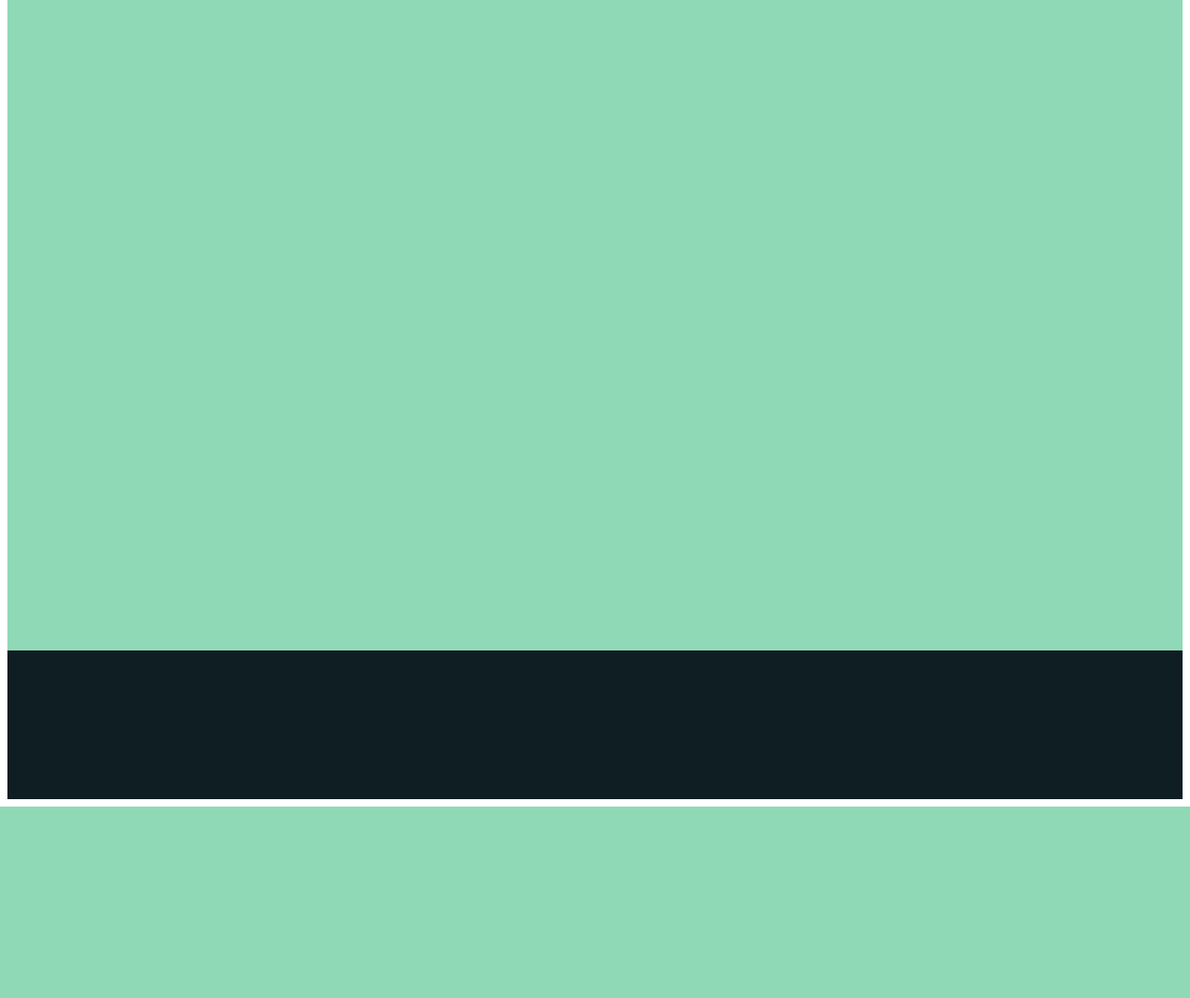
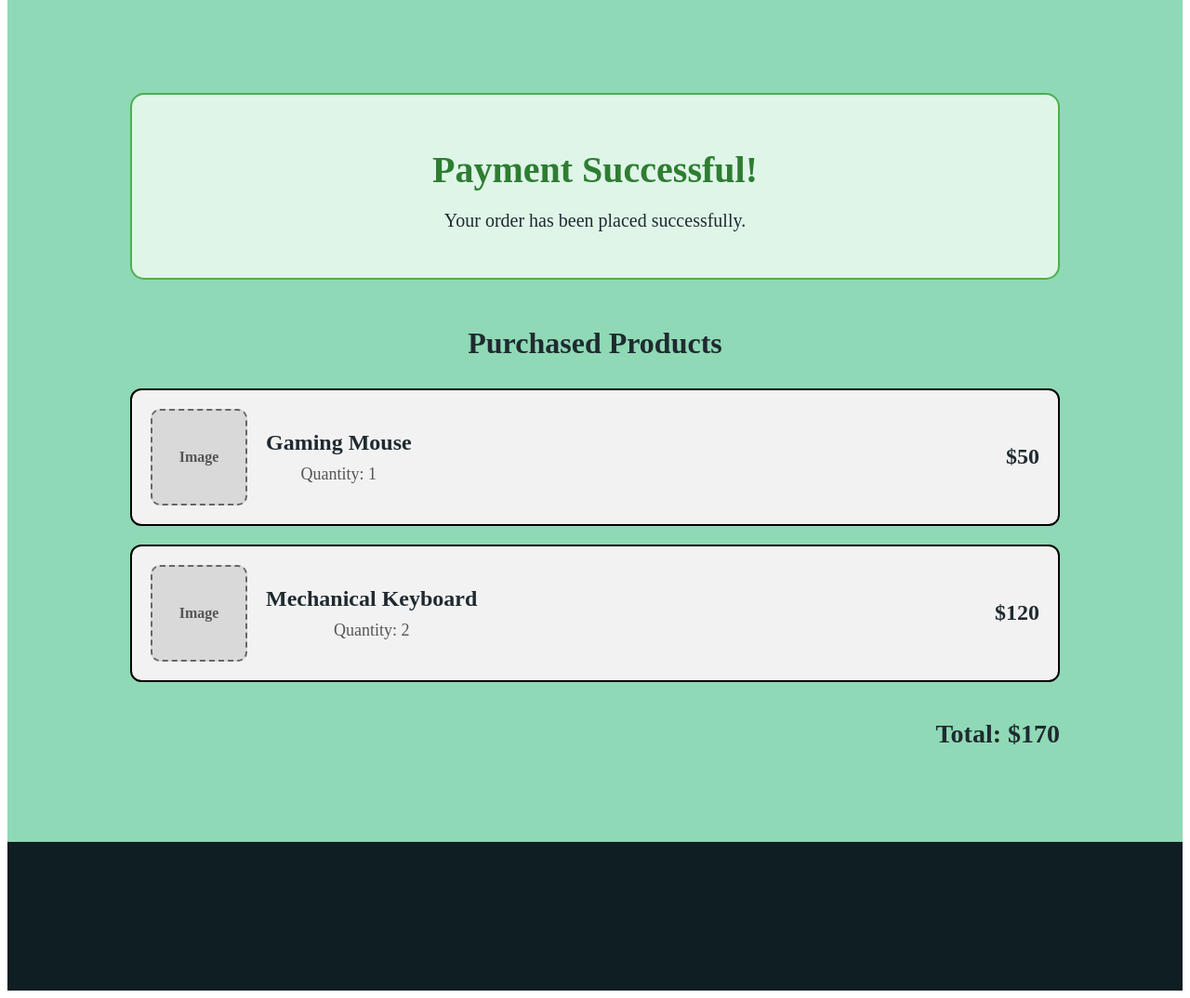
Before and after one commit to MohammadAlsadiq/PC-shopping-website, a PHP site: page /order-confirmation.html in a window 1280 px wide. Shown: the part 139-1213 px from the top of the page at 93% size. Before the commit the page ends 1007 px from the top, so only its background shows below. Run offline with PHP 8.4, Linux system fonts and the light colour scheme.

Commit message:
I fixed <content> issue. added some structure on how css should be edited by each team member

```diff
--- a/PC-shopping-website/milestone2/Templete.html
+++ b/PC-shopping-website/milestone2/Templete.html
@@ -36,7 +36,7 @@
 
     <main>
 
-        <div class = "content">
+        <div class = "templete_content">
 
 
         </div>
--- a/PC-shopping-website/milestone2/admin-dashboard.html
+++ b/PC-shopping-website/milestone2/admin-dashboard.html
@@ -36,7 +36,7 @@
 
     <main>
 
-        <div class = "content">
+        <div class = "admin-dashboard_content">
 
 
         </div>
--- a/PC-shopping-website/milestone2/cart.html
+++ b/PC-shopping-website/milestone2/cart.html
@@ -36,7 +36,7 @@
 
     <main>
 
-        <div class = "content">
+        <div class = "cart_content">
 
 
         </div>
--- a/PC-shopping-website/milestone2/contact.html
+++ b/PC-shopping-website/milestone2/contact.html
@@ -36,7 +36,7 @@
 
     <main>
 
-        <div class = "content">
+        <div class = "contact_content">
 
 
         </div>
--- a/PC-shopping-website/milestone2/login.html
+++ b/PC-shopping-website/milestone2/login.html
@@ -36,7 +36,7 @@
 
     <main>
 
-        <div class = "content">
+        <div class = "login_content">
 
 
         </div>
--- a/PC-shopping-website/milestone2/order-confirmation.html
+++ b/PC-shopping-website/milestone2/order-confirmation.html
@@ -36,12 +36,54 @@
 
     <main>
 
-        <div class = "content">
+    <div class="order-confirmation_content">
 
-
+        <div class="confirmation-box">
+            <h1>Payment Successful!</h1>
+            <p>Your order has been placed successfully.</p>
         </div>
 
-    </main>
+        <div class="order-section">
+            <h2>Purchased Products</h2>
+
+            <div class="product-list">
+
+                <div class="product-item">
+                    <div class="product-info">
+                        <div class="product-image">Image</div>
+
+                        <div class="product-details">
+                            <h3>Gaming Mouse</h3>
+                            <p>Quantity: 1</p>
+                        </div>
+                    </div>
+
+                    <div class="product-price">$50</div>
+                </div>
+
+                <div class="product-item">
+                    <div class="product-info">
+                        <div class="product-image">Image</div>
+
+                        <div class="product-details">
+                            <h3>Mechanical Keyboard</h3>
+                            <p>Quantity: 2</p>
+                        </div>
+                    </div>
+
+                    <div class="product-price">$120</div>
+                </div>
+
+            </div>
+
+            <div class="order-total">
+                Total: $170
+            </div>
+        </div>
+
+    </div>
+
+</main>
 
 
 
--- a/PC-shopping-website/milestone2/product-detail.html
+++ b/PC-shopping-website/milestone2/product-detail.html
@@ -36,7 +36,7 @@
 
     <main>
 
-        <div class = "content">
+        <div class = "product-detail_content">
 
 
         </div>
--- a/PC-shopping-website/milestone2/profile.html
+++ b/PC-shopping-website/milestone2/profile.html
@@ -36,7 +36,7 @@
 
     <main>
 
-        <div class = "content">
+        <div class = "profile_content">
 
 
         </div>
--- a/PC-shopping-website/milestone2/register.html
+++ b/PC-shopping-website/milestone2/register.html
@@ -36,7 +36,7 @@
 
     <main>
 
-        <div class = "content">
+        <div class = "register_content">
 
 
         </div>
--- a/PC-shopping-website/milestone2/style.css
+++ b/PC-shopping-website/milestone2/style.css
@@ -94,6 +94,208 @@ main{
 /* =========== Mercury =========== */
 
 /* =========== FehaFikra =========== */
+/* index page */
+.index_content{
+    margin: 30px auto;
+    max-width: 1200px;
+}
+
+.ad-banner{
+    width: 100%;
+    height: 250px;
+    background-color: #d9d9d9;
+    border: 3px dashed #555;
+    border-radius: 12px;
+    display: flex;
+    justify-content: center;
+    align-items: center;
+    font-size: 32px;
+    font-weight: bold;
+    color: #555;
+    margin-bottom: 50px;
+}
+
+.product-section{
+    margin-bottom: 40px;
+    text-align: center;
+}
+
+.product-section h2{
+    font-size: 30px;
+    margin-bottom: 20px;
+    color: var(--color-font-dark);
+}
+
+.product-row{
+    display: flex;
+    justify-content: center;
+    gap: 20px;
+    flex-wrap: wrap;
+}
+
+.product-card{
+    width: 220px;
+    height: 250px;
+    background-color: #d9d9d9;
+    border: 2px solid var(--color-product-border);
+    border-radius: 12px;
+    display: flex;
+    justify-content: center;
+    align-items: center;
+    color: #555;
+    font-size: 20px;
+    font-weight: bold;
+}
+
+hr{
+    border: none;
+    height: 2px;
+    background-color: #444;
+    margin: 40px auto;
+    width: 90%;
+}
+
+/* Confirmation page */
+.order-confirmation_content{
+    max-width: 1000px;
+    margin: 40px auto;
+    padding: 30px;
+}
+
+.confirmation-box{
+    background-color: #dff5e8;
+    border: 2px solid #4caf50;
+    border-radius: 15px;
+    padding: 30px;
+    text-align: center;
+    margin-bottom: 50px;
+}
+
+.confirmation-box h1{
+    font-size: 40px;
+    color: #2e7d32;
+    margin-bottom: 15px;
+}
+
+.confirmation-box p{
+    font-size: 20px;
+    color: var(--color-font-dark);
+}
+
+.order-section{
+    text-align: center;
+}
+
+.order-section h2{
+    font-size: 32px;
+    color: var(--color-font-dark);
+    margin-bottom: 30px;
+}
+
+.product-list{
+    display: flex;
+    flex-direction: column;
+    gap: 20px;
+}
+
+.product-item{
+    display: flex;
+    align-items: center;
+    justify-content: space-between;
+    background-color: #f2f2f2;
+    border: 2px solid var(--color-product-border);
+    border-radius: 12px;
+    padding: 20px;
+}
+
+.product-info{
+    display: flex;
+    align-items: center;
+    gap: 20px;
+}
+
+.product-image{
+    width: 100px;
+    height: 100px;
+    background-color: #d9d9d9;
+    border: 2px dashed #666;
+    border-radius: 10px;
+    display: flex;
+    justify-content: center;
+    align-items: center;
+    color: #555;
+    font-weight: bold;
+}
+
+.product-details h3{
+    margin: 0 0 10px 0;
+    font-size: 24px;
+    color: var(--color-font-dark);
+}
+
+.product-details p{
+    margin: 0;
+    font-size: 18px;
+    color: #555;
+}
+
+.product-price{
+    font-size: 24px;
+    font-weight: bold;
+    color: var(--color-font-dark);
+}
+
+.order-total{
+    margin-top: 40px;
+    text-align: right;
+    font-size: 28px;
+    font-weight: bold;
+    color: var(--color-font-dark);
+}
+/* about */
+.about_content{
+    max-width: 1000px;
+    margin: 40px auto;
+    padding: 20px;
+}
+
+.about-header{
+    text-align: center;
+    margin-bottom: 40px;
+}
+
+.about-header h1{
+    font-size: 42px;
+    color: var(--color-font-dark);
+    margin-bottom: 10px;
+}
+
+.about-header p{
+    font-size: 20px;
+    color: #555;
+}
+
+.about-box{
+    background-color: #f2f2f2;
+    border: 2px solid var(--color-product-border);
+    border-radius: 15px;
+    padding: 30px;
+    margin-bottom: 30px;
+    box-shadow: 0 4px 10px rgba(0,0,0,0.1);
+}
+
+.about-box h2{
+    font-size: 30px;
+    color: var(--color-font-dark);
+    margin-bottom: 15px;
+}
+
+.about-box p{
+    font-size: 18px;
+    color: #444;
+    line-height: 1.8;
+    margin-bottom: 15px;
+}
 
 /* =========== FehaFikra =========== */
 
```
Also changed, not shown: PC-shopping-website/milestone2/about.html (+44 -3 lines), PC-shopping-website/milestone2/index.html (+80 -3 lines). Lines whose indentation alone changed are shown as unchanged.
